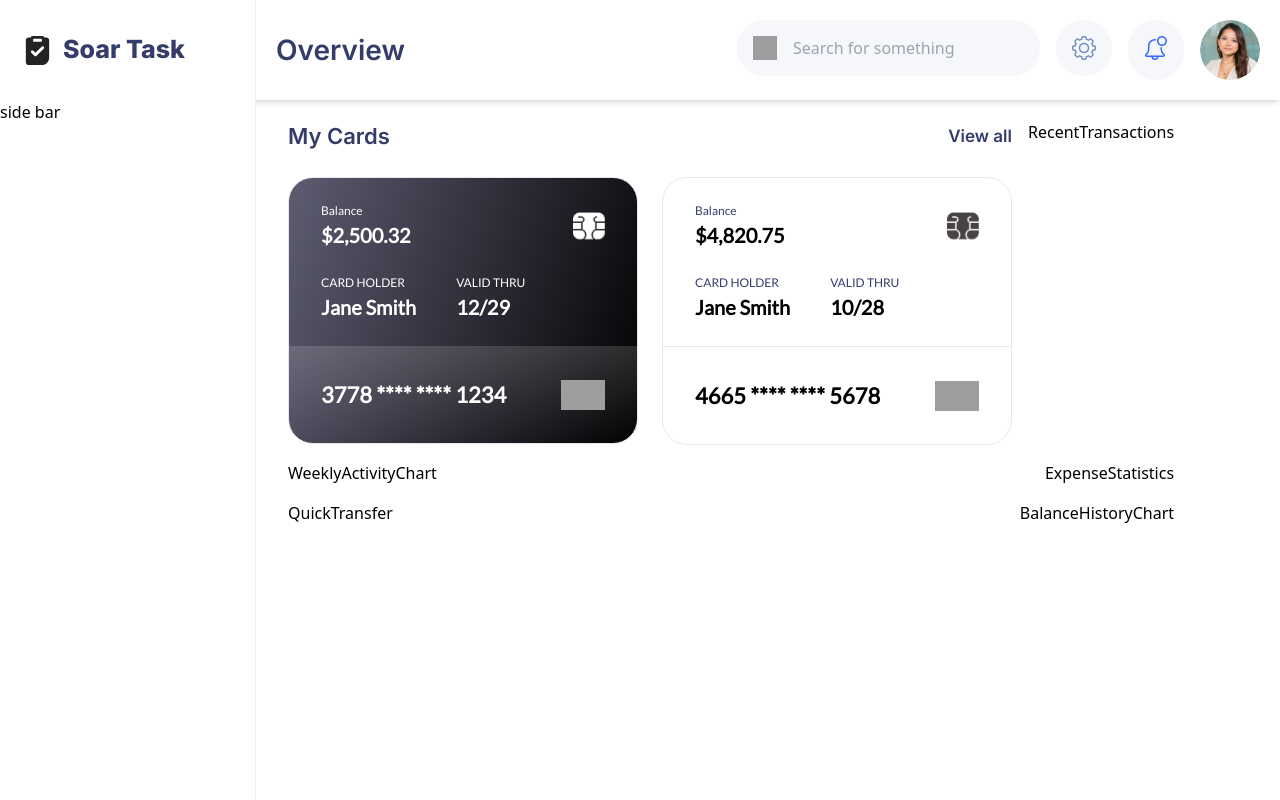
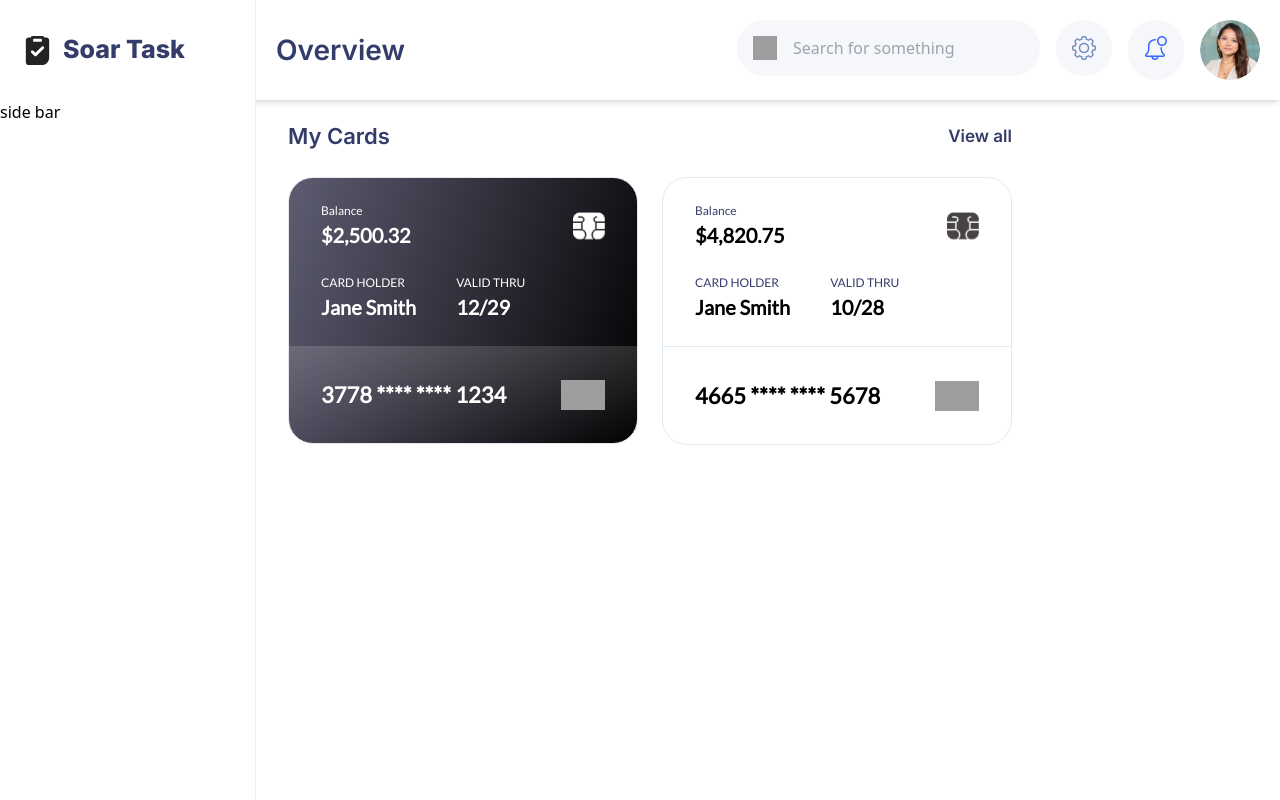
Before and after one commit to VinayakHegde/financial-dashboard, a Next.js app: page / in a window 1280 px wide. Built offline with nearby package versions, Linux system fonts and the light colour scheme; grey boxes are pictures that could not be loaded.

Commit message:
feat(section): Generic section component added

```diff
--- a/app/page.tsx
+++ b/app/page.tsx
@@ -10,20 +10,20 @@ export default async function DashboardPage() {
     <div className="flex flex-col gap-4">
       <div className="flex flex-col desktop:flex-row justify-between gap-4">
         <MyCards cards={cards}/>
-        <p>RecentTransactions</p>
+        {/* <RecentTransactions /> */}
       </div>
 
-      {/* Middle Column: Weekly Activity + Expense Stats */}
+      {/*
       <div className="flex flex-col desktop:flex-row justify-between gap-4">
-        <p>WeeklyActivityChart </p>
-        <p>ExpenseStatistics </p>
+        <WeeklyActivity />
+        <ExpenseStatistics />
       </div>
 
-      {/* Right Column: Quick Transfer + Balance History */}
       <div className="flex flex-col desktop:flex-row justify-between gap-4">
-        <p>QuickTransfer </p>
-        <p>BalanceHistoryChart </p>
+        <QuickTransfer />
+        <BalanceHistory />
       </div>
+      */}
     </div>
   )
 }
--- a/components/my-cards/container.tsx
+++ b/components/my-cards/container.tsx
@@ -3,24 +3,20 @@
 import Link from 'next/link'
 import { Typography } from '../typography'
 import { Card, CardType } from './card'
+import { Section } from '../section'
 
 
 export const MyCards = ({ cards }: { cards: CardType[] }) => {
   return (
-    <section className='flex flex-col gap-6 w-screen desktop:w-fit overflow-hidden'>
-      <div className="flex justify-between items-center px-6 desktop:px-0">
-        <Typography type='heading-2'>My Cards</Typography>
-        <Link href="/cards">
-          <Typography type='body' size='custom-17'>
-            View all
-          </Typography>
-        </Link>
-      </div>
+    <Section title="My Cards" link={{
+      href: '/cards',
+      label: 'View all',
+    }}>
       <div className="flex gap-6 overflow-x-auto px-6 py-2 desktop:p-0">
         {cards.slice(0, 2).map(card => (
           <Card key={card.id} {...card} />
         ))}
       </div>
-    </section>
+    </Section>
   )
 }
--- /dev/null
+++ b/components/section/content.tsx
@@ -0,0 +1,12 @@
+"use client"
+
+export type Props = {
+}
+
+export const Component = (props: Props) => {
+  return (
+    <>
+      Content here
+    </>
+  )
+}
--- /dev/null
+++ b/components/section/index.ts
@@ -0,0 +1 @@
+export * from './section';
--- /dev/null
+++ b/components/section/section.tsx
@@ -0,0 +1,33 @@
+"use client"
+
+import Link from 'next/link'
+import { Typography } from '../typography'
+
+export const Section = ({
+  title,
+  children,
+  link,
+}: {
+  title: string,
+  children: React.ReactNode,
+  link?: {
+    href: string,
+    label: string,
+  },
+}) => {
+  return (
+    <section className='flex flex-col gap-6 w-screen desktop:w-fit overflow-hidden'>
+      <div className="flex justify-between items-center px-6 desktop:px-0">
+        <Typography type='heading-2'>{title}</Typography>
+        {link && (
+          <Link href={link.href}>
+            <Typography type='body' size='custom-17'>
+              {link.label}
+            </Typography>
+          </Link>
+        )}
+      </div>
+      {children}
+    </section>
+  )
+}
```
